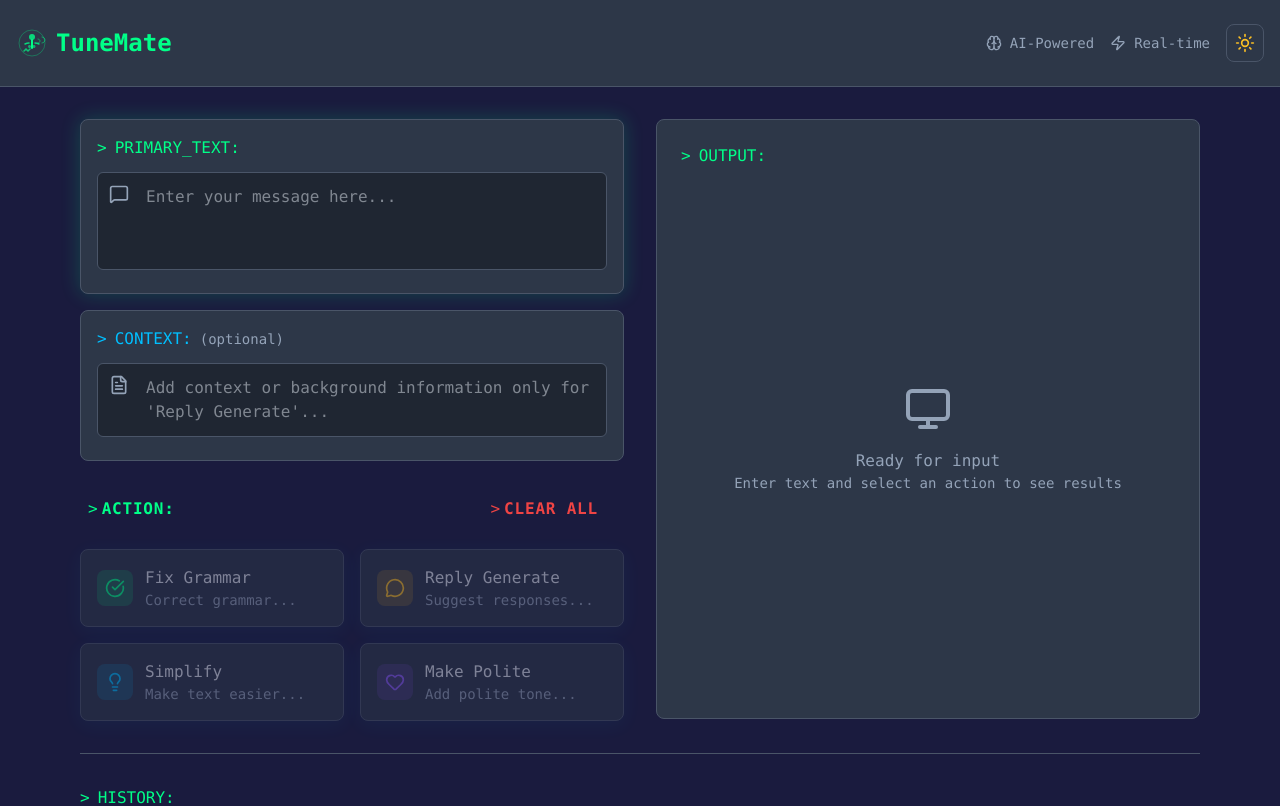
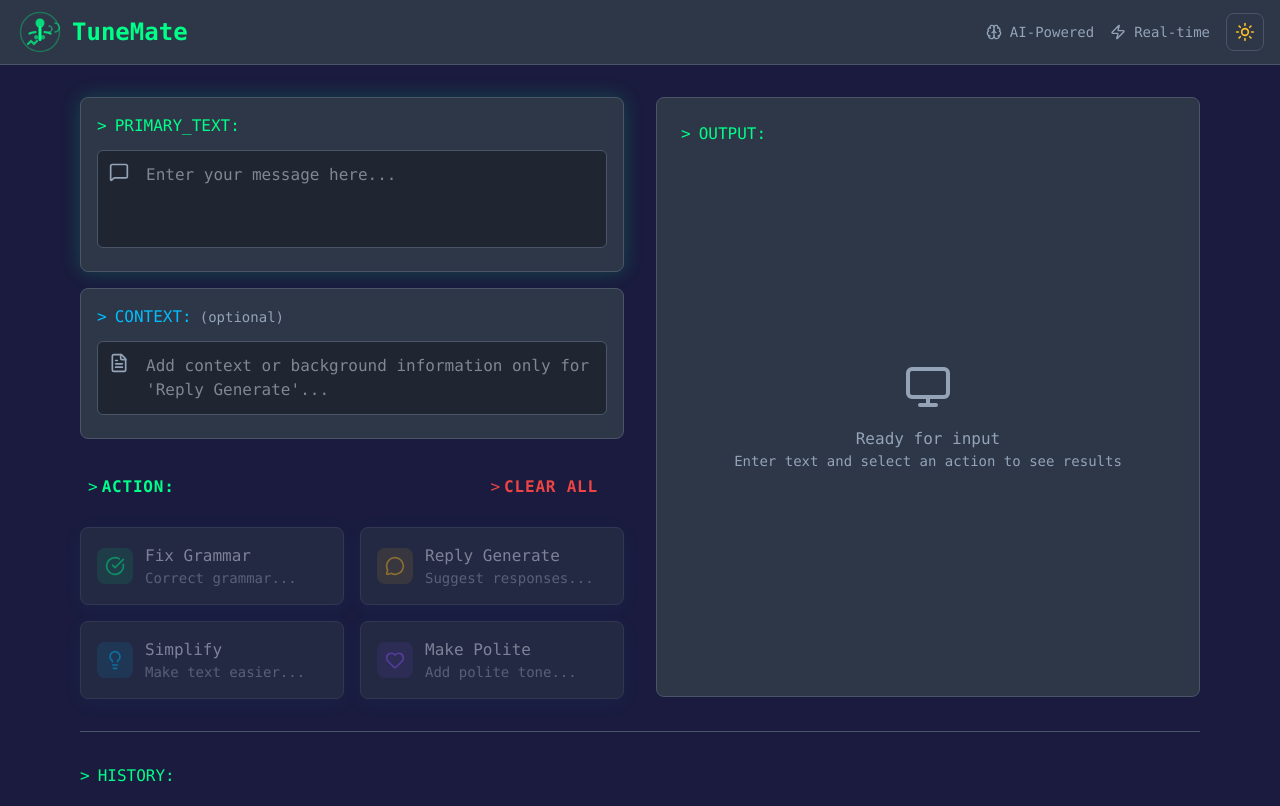
Before and after one commit to lokeshbhai007/TuneMate, a Next.js app: page / in a window 1280 px wide. Shown: the top 806 px of the page. Built offline with nearby package versions, Linux system fonts and the light colour scheme.

Commit message:
update header logo size

```diff
--- a/src/app/components/Header.jsx
+++ b/src/app/components/Header.jsx
@@ -124,18 +124,18 @@
 export default function Header() {
   return (
     <header className="bg-terminal-card border-b border-terminal-border">
-      <div className="container mx-auto px-4 py-4 lg:py-6">
+      <div className="container mx-auto px-4 py-2 lg:py-2">
         <div className="flex items-center justify-between">
           <div className="flex items-center space-x-2 lg:space-x-4">
             <div className="flex items-center space-x-2">
-              <TuneMateLogo className="h-6 w-6 lg:h-8 lg:w-8 text-terminal-green" />
+              <TuneMateLogo className="h-10 w-10 lg:h-12 lg:w-12 text-terminal-green" />
               <h1 className="text-lg lg:text-2xl font-bold text-terminal-green min-w-[120px] lg:min-w-[160px]">
                 <TypingAnimation />
               </h1>
             </div>
           </div>
 
-          <div className="flex items-center space-x-2 lg:space-x-4">
+          <div className="flex items-center space-x-4 lg:space-x-4">
             <div className="hidden sm:flex items-center space-x-2 text-terminal-muted">
               <Brain className="h-3 w-3 lg:h-4 lg:w-4" />
               <span className="text-xs lg:text-sm">AI-Powered</span>
```
